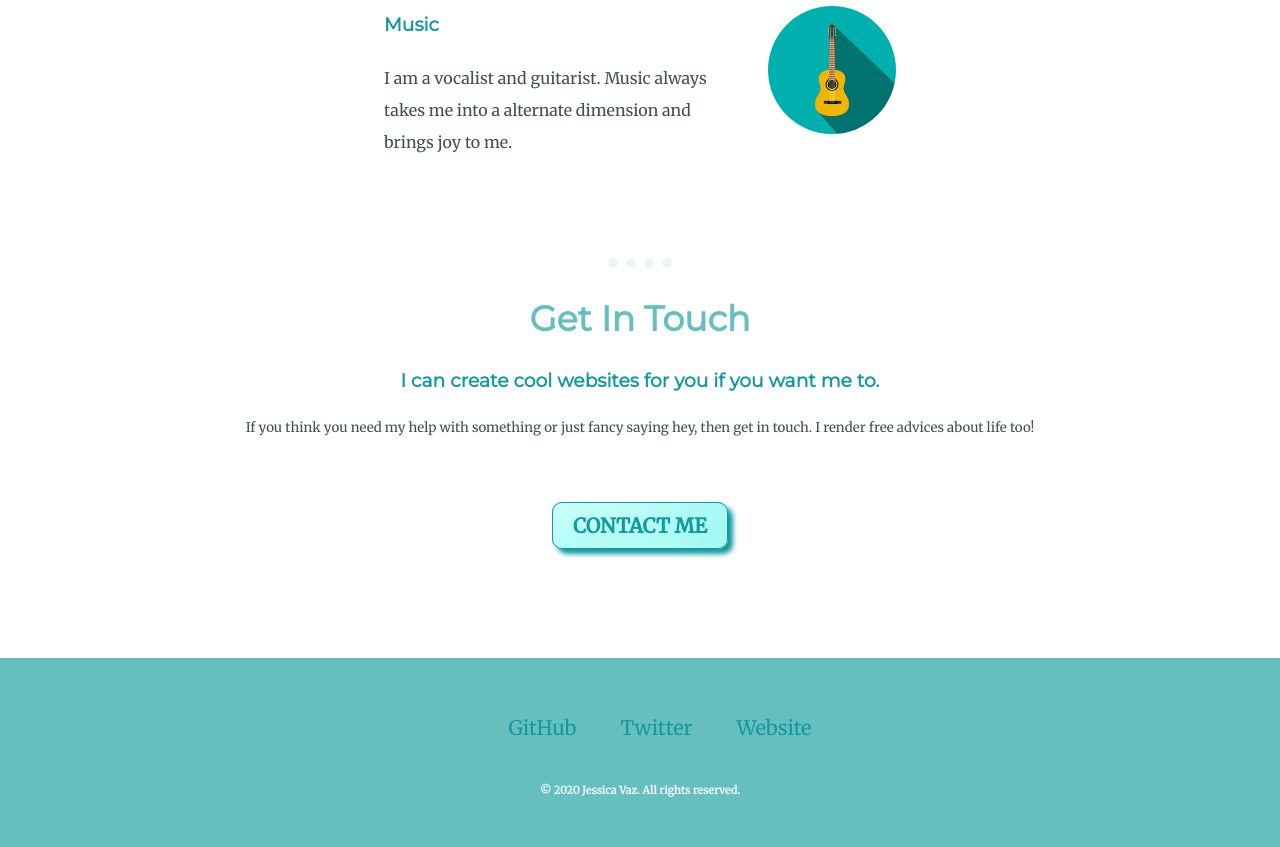
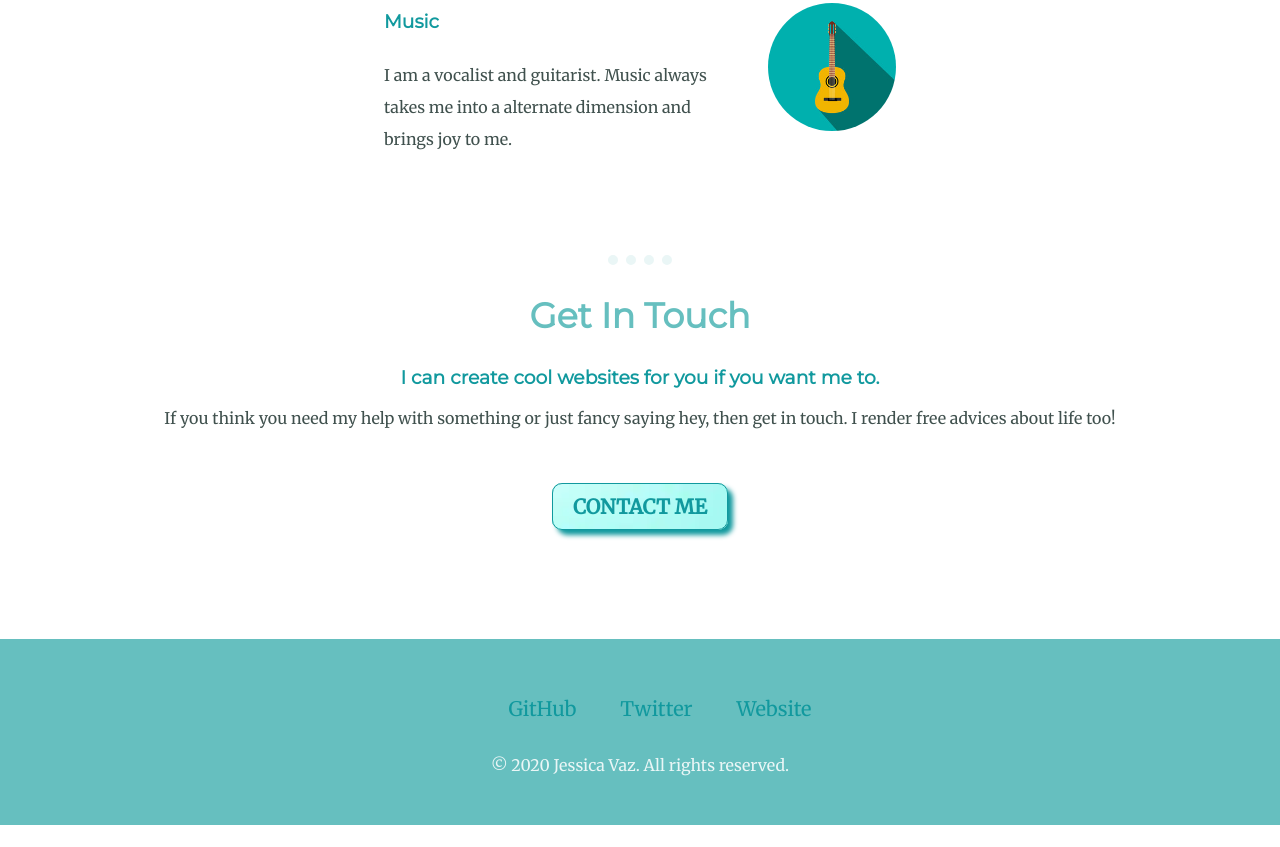
Before and after one commit to jessicavaz16/Personal-Site, a plain HTML site: page index.html in a window 1280 px wide. Shown: the part 2132-2979 px from the top of the page. After the commit the page ends 2957 px from the top, so only its background shows below. Drawn offline with Linux system fonts and the light colour scheme.

Commit message:
update index.html

```diff
--- a/index.html
+++ b/index.html
@@ -20,7 +20,7 @@
         <div class="profile">
           <img class="profilepict" src="images/original.jpg" alt="profile-img">
           <h2>Hello.</h2>
-          <h5 style="font-weight: normal;line-height=2;">I am a ECE student at <strong><a class="nmit" href="https://www.nmit.ac.in/">NMIT</a></strong>.I am a joyful and creative person and I love to expertiment new things. </h5>
+          <p>I am a ECE student at <strong><a class="nmit" href="https://www.nmit.ac.in/">NMIT</a></strong>.I am a joyful and creative person and I love to expertiment new things. </p>
         </div>
         <hr>
         <div class="skills">
@@ -50,8 +50,8 @@
         <div class="contact-me">
           <h2>Get In Touch</h2>
           <h3>I can create cool websites for you if you want me to.</h3>
-          <h5 style="padding-bottom: 50px;font-weight: normal;line-height:2;">If you think you need my help with something or just fancy saying hey, then get in touch. I render free advices about life too!</h5>
-          <a class="btn" href="mailto:jessicavazd@gmail.com">CONTACT ME</a>
+          <p style="padding-bottom: 50px;">If you think you need my help with something or just fancy saying hey, then get in touch. I render free advices about life too!</p>
+          <a class="btn" href="mailto:jessicavazd@email.com">CONTACT ME</a>
         </div>
       </div>
 
@@ -60,7 +60,7 @@
         <a class="footer-link" href="https://github.com/jessicavaz16">GitHub</a>
         <a class="footer-link" href="https://twitter.com/">Twitter</a>
         <a class="footer-link" href="https://jessicavaz16.github.io/CV/">Website</a>
-        <h6 style="color: #EAF6F6;margin-bottom: 0;padding-bottom: 50px;padding-top: 10px; ">© 2020 Jessica Vaz. All rights reserved.</h6>
+        <p style="color: #EAF6F6;margin-bottom: 0;padding-bottom: 50px;padding-top: 10px; ">© 2020 Jessica Vaz. All rights reserved.</p>
       </div>
 
 </body>
```
